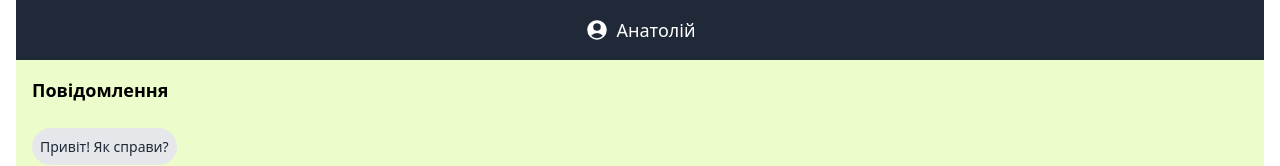
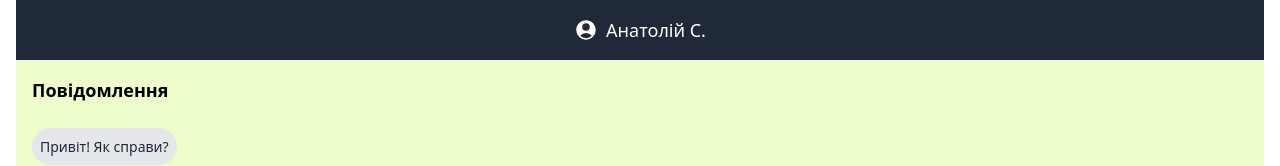
Before and after one commit to yevhendevbox/another-chat-app, a Vue app: page / in a window 1280 px wide. Shown: the top 166 px of the page. Built offline with nearby package versions, Linux system fonts and the light colour scheme.

Commit message:
test commit

```diff
--- a/src/components/TheHeader.vue
+++ b/src/components/TheHeader.vue
@@ -3,7 +3,7 @@
     <div>
       <UserCircleIcon class="h-6 w-6" />
     </div>
-    <h1 class="text-lg ml-2">Анатолій</h1>
+    <h1 class="text-lg ml-2">Анатолій C.</h1>
   </header>
 </template>
 
```
